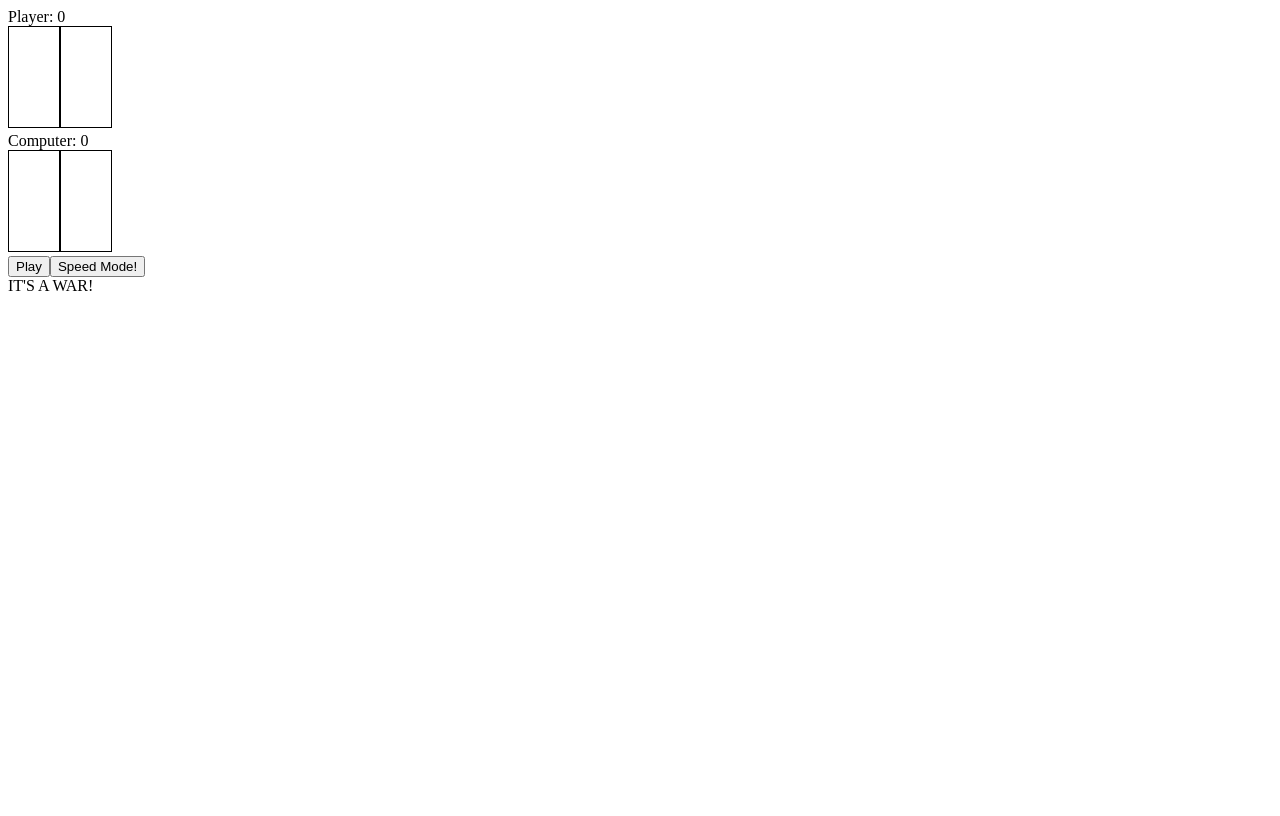
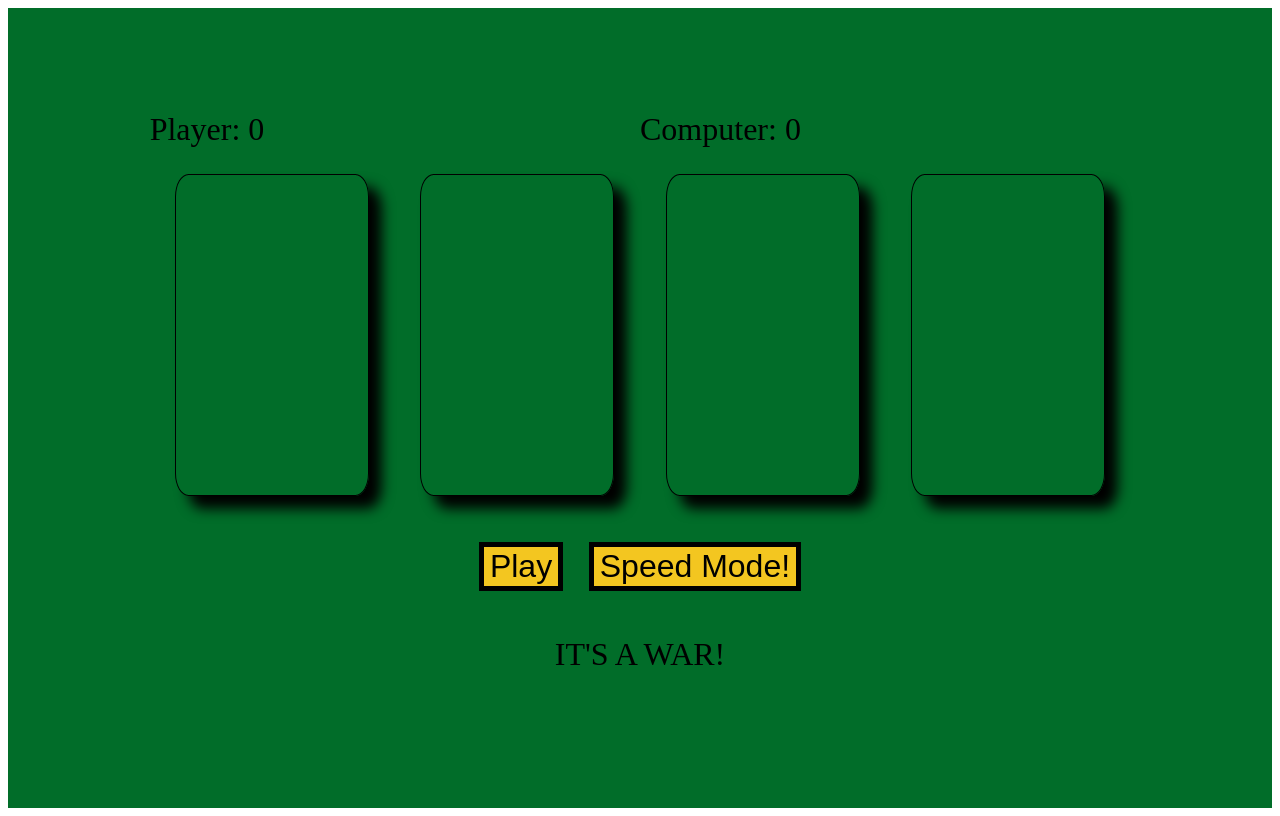
Before and after one commit to fac-14/war, a React app: page / in a window 1280 px wide. Built offline with nearby package versions, Linux system fonts and the light colour scheme; no server answers.

Commit message:
board styling > relates #25

```diff
--- a/src/components/board.css
+++ b/src/components/board.css
@@ -1,11 +1,59 @@
+
+#board {
+    display: flex;
+    flex-direction: column;
+    justify-content: center;
+    height: 100vh;
+    background-color: #016D29;
+    font-size: 5rem;
+
+}
+
+section {
+    width: 100%;
+    display: flex;
+    justify-content: center;
+    flex-wrap: wrap;
+
+}
+#play {
+    display: flex;
+    justify-content: center;
+    align-items: center;
+}
+
 img {
-    width: 50px;
-    height: 100px;
+    width: 15vmax;
+    height: 25vmax;
+    box-shadow: 1vmax 1vmax 1vmax black;
+    margin: 2vmax;
 }
 
 .emptySpace {
-    width: 50px;
-    height: 100px;
+    width: 15vmax;
+    height: 25vmax;
     border: 1px solid black;
+    border-radius: 7%;
+    box-shadow: 1vmax 1vmax 1vmax black;
     display: inline-block;
+    margin: 2vmax;
 }
+
+button {
+    display: flex;
+    background-color: #F3C620;
+    border: 5px solid black;
+    margin: 1vmax;
+    font-size: 5rem;
+}
+
+#winnerTxt {
+    width: 100%;
+    text-align: center;
+}
+
+@media all and (min-width: 450px) {
+    #board, button {
+    font-size: 2rem;
+    }
+}
--- a/src/components/board.js
+++ b/src/components/board.js
@@ -43,7 +43,12 @@ export default class Board extends React.Component {
         prevState.player2.pile,
         prevState.player2.playedPile
       ),
+      winner: sayWhoWon(
+        this.state.player1.playedPile,
+        this.state.player2.playedPile
+      )
     }));
+
     setTimeout(() => {
       const winner = sayWhoWon(
         this.state.player1.playedPile,
@@ -86,6 +91,7 @@ export default class Board extends React.Component {
   render = () => {
     return (
       <main id="board">
+        <section>
           <Player
             playerName="Player"
             score={this.state.player1.pile.length}
@@ -98,17 +104,20 @@ export default class Board extends React.Component {
             playedPile={this.state.player2.playedPile}
             winner={this.state.winner}
           />
-        <button id="play" onClick={() => this.playTurn(1000)}>
+        </section>
+        <section>
+          <button id="play" onClick={() => this.playTurn(3000)}>
             Play
         </button>
           <button id="speed" onClick={this.speedMode}>
             {this.state.speedMode ? 'Pause' : 'Speed Mode!'}
           </button>
-        <div>
+          <p id="winnerTxt">
             {this.state.winner
               ? `Player ${this.state.winner} wins!`
               : "IT'S A WAR!"}
-        </div>
+          </p>
+        </section>
       </main>
     );
   };
```
Lines whose indentation alone changed are shown as unchanged.
